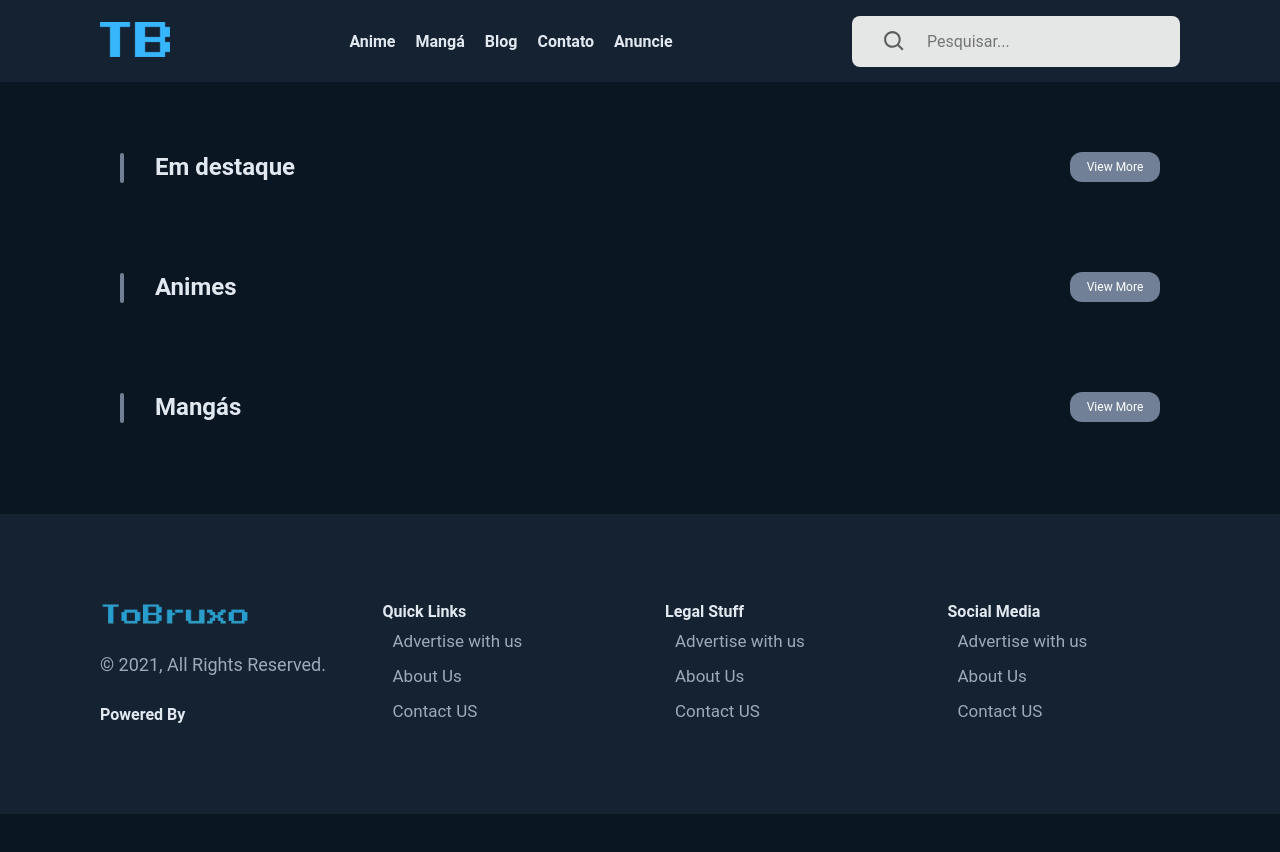
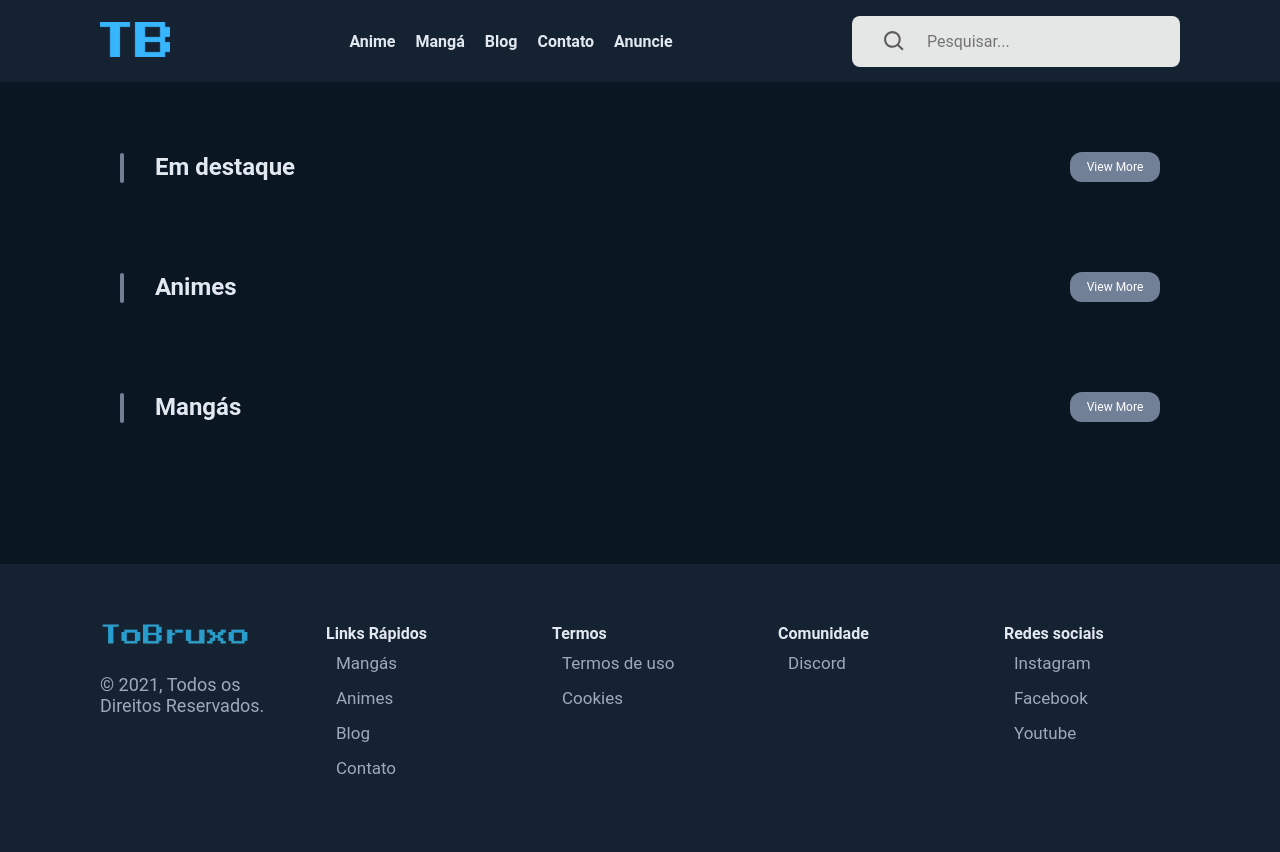
Before and after one commit to jhonatanllima/tobruxo, a Next.js app: page / in a window 1280 px wide. Shown: the top 852 px of the page. Before the commit the page ends 814 px from the top, so only its background shows below. Built offline with nearby package versions, Linux system fonts and the light colour scheme.

Commit message:
Intialize adjust in footer

```diff
--- a/src/components/Footer/index.tsx
+++ b/src/components/Footer/index.tsx
@@ -8,26 +8,30 @@ export function Footer() {
       <S.Wrapper>
         <div>
           <img src="images/tobruxo.png" alt="TO BRUXO"/>
-          <span>© 2021, All Rights Reserved.</span>
-          <strong>Powered By</strong>
+          <span>© 2021, Todos os <br /> Direitos Reservados.</span>
+          {/* <strong>Powered By</strong> */}
         </div>
         <div>
-          <strong>Quick Links</strong>
-          <Link href="#">Advertise with us</Link>
-          <Link href="#">About Us</Link>
-          <Link href="#">Contact US</Link>
+          <strong>Links Rápidos</strong>
+          <Link href="#">Mangás</Link>
+          <Link href="#">Animes</Link>
+          <Link href="#">Blog</Link>
+          <Link href="#">Contato</Link>
         </div>
         <div>
-          <strong>Legal Stuff</strong>
-          <Link href="#">Advertise with us</Link>
-          <Link href="#">About Us</Link>
-          <Link href="#">Contact US</Link>
+          <strong>Termos</strong>
+          <Link href="#">Termos de uso</Link>
+          <Link href="#">Cookies</Link>
         </div>
         <div>
-          <strong>Social Media</strong>
-          <Link href="#">Advertise with us</Link>
-          <Link href="#">About Us</Link>
-          <Link href="#">Contact US</Link>
+          <strong>Comunidade</strong>
+          <Link href="#">Discord</Link>
+        </div>
+        <div>
+          <strong>Redes sociais</strong>
+          <Link href="#">Instagram</Link>
+          <Link href="#">Facebook</Link>
+          <Link href="#">Youtube</Link>
         </div>
       </S.Wrapper>
     </S.Container>
--- a/src/components/Footer/styles.ts
+++ b/src/components/Footer/styles.ts
@@ -15,20 +15,18 @@ export const Container = styled.div`
 export const Wrapper = styled.div`
   width: 100%;
   height: 100%;
+  padding: 5rem 0;
 
   max-width: 1100px;
 
   gap: 3rem;
   display: grid;
-  grid-template-columns: repeat(4, 1fr);
-
-
+  grid-template-columns: repeat(5, 1fr);
 
   div{
     padding: 1rem;
     display: flex;
     flex-direction: column;
-    justify-content: center;
 
     Img{
       width: 15rem;
--- a/src/styles/pages/index.ts
+++ b/src/styles/pages/index.ts
@@ -14,7 +14,7 @@ export const Content = styled.div`
   width: 100%;
   height: auto;
   padding: 0 3rem;
-  min-height: 54vh;
+  min-height: 60.3vh;
   max-width: 1100px;
 
 
```
